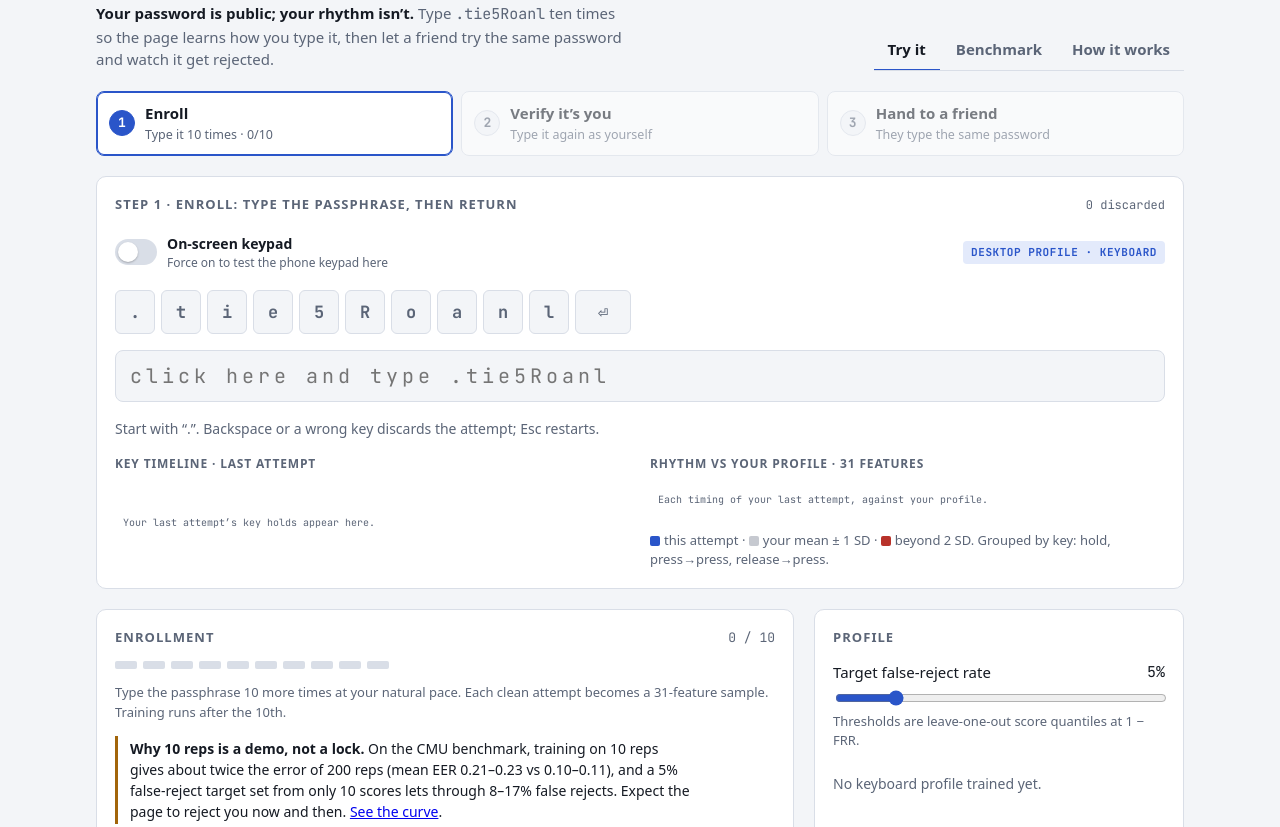
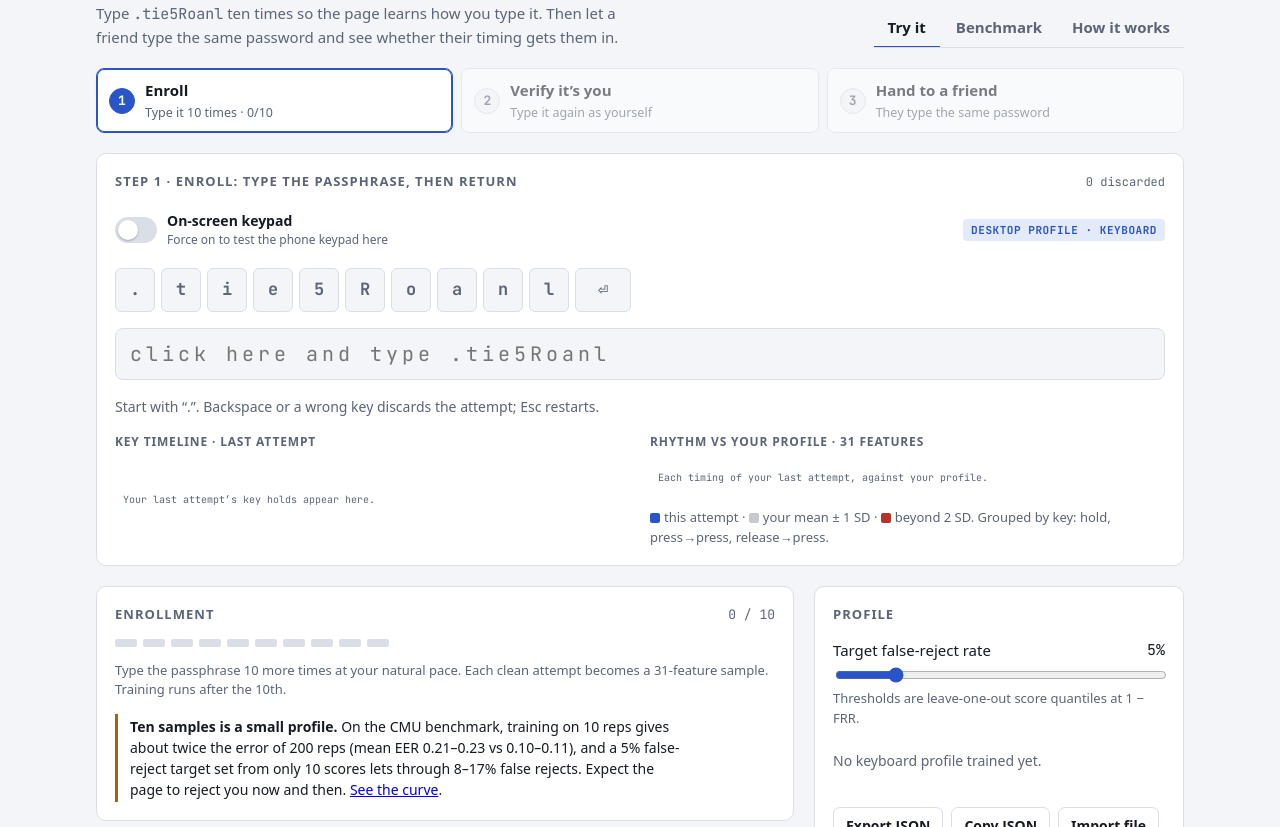
Before and after one commit to iamgokuld/keyprint, a website: page index.html in a window 1280 px wide. Shown: the part 66-893 px from the top of the page. Drawn offline with Linux system fonts and the light colour scheme; a web font is replaced by a local one.

Commit message:
Rewrite README and tagline in a plainer voice

```diff
--- a/index.html
+++ b/index.html
@@ -10,7 +10,7 @@
 <link rel="preconnect" href="https://fonts.gstatic.com" crossorigin>
 <link rel="stylesheet" href="https://fonts.googleapis.com/css2?family=Familjen+Grotesk:wght@400;500;600;700&family=JetBrains+Mono:wght@400;500;700&display=swap">
 <style>
-/* Layout: instrument panel — capture strip on top, live readouts left, profile/calibration rail right. */
+/* Layout: capture strip on top, live readouts left, profile/calibration rail right. */
 :root{
   --bg:#f3f5f8; --surface:#ffffff; --ink:#151a23; --muted:#5b6577; --line:#d9dee7;
   --accent:#2a55c9; --accent-soft:#e3eafb;
@@ -251,7 +251,7 @@ button,a,label,summary,select,input{touch-action:manipulation}
   <header>
     <div class="brand">
       <h1>KeyPrint</h1>
-      <p class="tagline"><strong>Your password is public; your rhythm isn’t.</strong> Type <span class="mono">.tie5Roanl</span> ten times so the page learns how you type it, then let a friend try the same password and watch it get rejected.</p>
+      <p class="tagline">Type <span class="mono">.tie5Roanl</span> ten times so the page learns how you type it. Then let a friend type the same password and see whether their timing gets them in.</p>
     </div>
     <div class="tabs" role="tablist" aria-label="Sections">
       <button role="tab" id="tab-try" aria-selected="true" aria-controls="view-try" tabindex="0">Try it</button>
@@ -307,7 +307,7 @@ button,a,label,summary,select,input{touch-action:manipulation}
         <div class="progress" id="progress" aria-hidden="true"></div>
         <p class="hint" id="en-msg">Type the passphrase 10 times at your natural pace. Each clean attempt becomes a 31-feature sample. Training runs automatically after the 10th.</p>
         <div class="callout">
-          <p><strong>Why 10 reps is a demo, not a lock.</strong> On the CMU benchmark, training on 10 reps gives about twice the error of 200 reps (mean EER 0.21–0.23 vs 0.10–0.11), and a 5% false-reject target set from only 10 scores lets through 8–17% false rejects. Expect the page to reject you now and then. <a href="#" data-goto="bench">See the curve</a>.</p>
+          <p><strong>Ten samples is a small profile.</strong> On the CMU benchmark, training on 10 reps gives about twice the error of 200 reps (mean EER 0.21–0.23 vs 0.10–0.11), and a 5% false-reject target set from only 10 scores lets through 8–17% false rejects. Expect the page to reject you now and then. <a href="#" data-goto="bench">See the curve</a>.</p>
         </div>
       </section>
 
```
Also changed, not shown: README.md.
